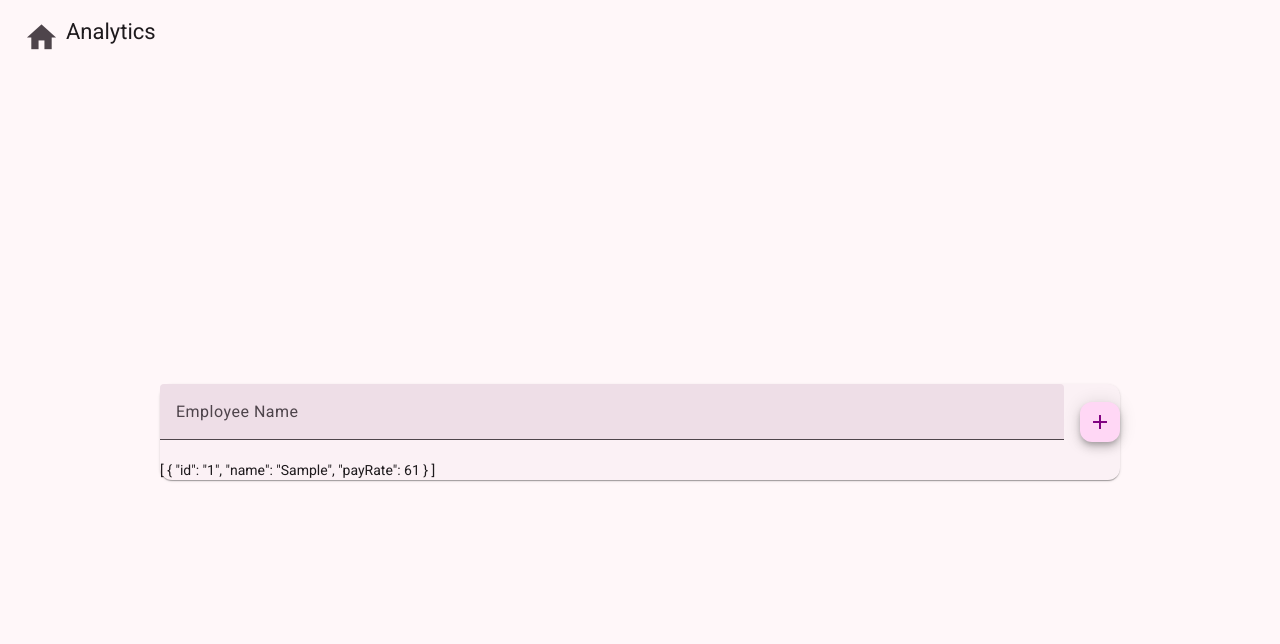
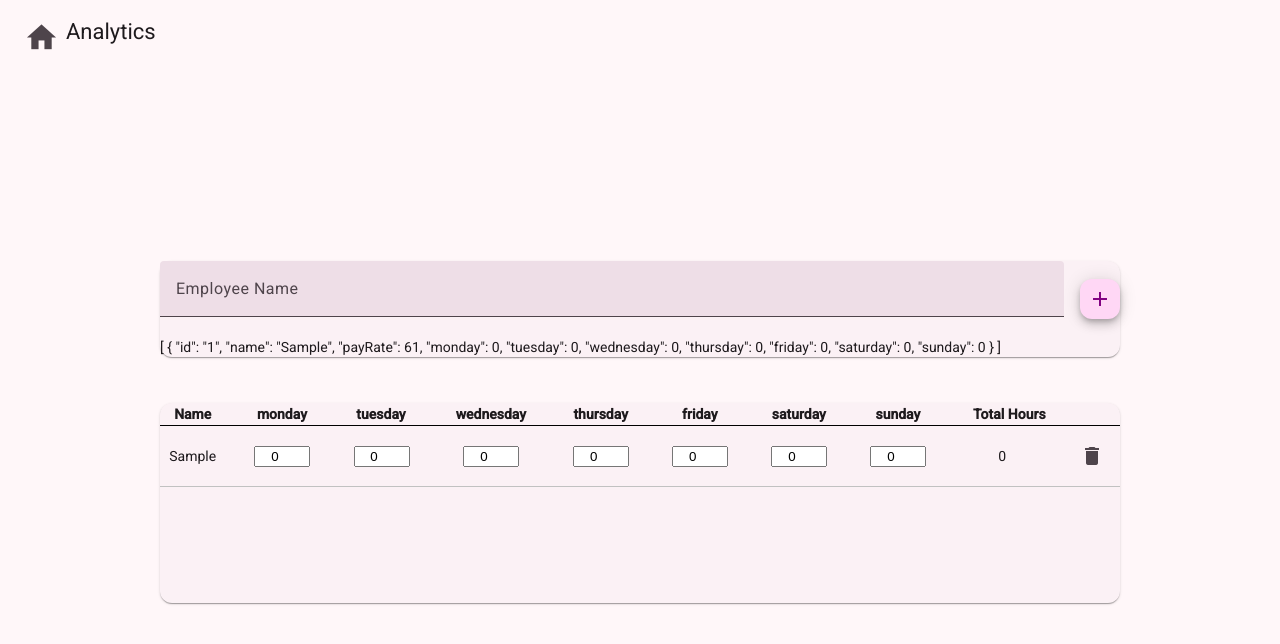
Before and after one commit to LimeFreezy98/Time-sheet, an Angular app: page /timesheet in a window 1280 px wide. Both pictures are taken after typing "Sample" into the empty fields and a click on the button "add". Shown: the top 644 px of the page. Built offline with nearby package versions, Linux system fonts and the light colour scheme.

Commit message:
complete unit 8

```diff
--- a/src/app/components/timesheet/timesheet.html
+++ b/src/app/components/timesheet/timesheet.html
@@ -27,5 +27,39 @@
         }
      </mat-card>
 
+
+     <mat-card class="hours">
+        <table>
+            <thead>
+                <th>Name</th>
+                @for (day of weekdays; track day) { <th>{{day}}</th>
+                }
+                <th>Total Hours</th>
+                <th></th>
+            </thead>
+            <tbody>
+                @for (employee of employees; track employee.id; let i = $index) {
+                    <tr [class.odd-row]="i % 2 !== 0"> <td>{{employee.name}}</td>
+                      @for (day of weekdays; track day) {
+                        <td>
+                          <input type="number"
+                                 [id]="day"
+                                 [(ngModel)]="employee[day]"
+                                 class="hours-input"
+                                 min="0" max="24">
+                        </td>
+                      }
+                      <td class="total-cell">{{getTotalHours(employee)}}</td>
+                      <td>
+                        <button mat-icon-button (click)="deleteEmployee(i)">
+                            <mat-icon>delete</mat-icon>
+                        </button>
+                    </td>
+                 </tr>
+                  }
+                </tbody>
+            </table>
+    </mat-card>
+
     </div>
   </div>
--- a/src/app/components/timesheet/timesheet.scss
+++ b/src/app/components/timesheet/timesheet.scss
@@ -28,3 +28,25 @@
   .add-employee-row button[mat-mini-fab] {
     margin-left: 8px;
   }
+
+  mat-form-field {
+    width: calc(100% - 40px);
+}
+
+.hours {
+    min-height: 200px;
+    margin-top: 30px;
+    display: flex;
+    flex-direction: column;
+    justify-content: space-between;
+}
+
+.hours-input {
+    max-width: 75px;
+    margin-left: 15px;
+    text-align: center;
+}
+
+.total-cell {
+    text-align: center;
+}
--- a/src/app/components/timesheet/timesheet.ts
+++ b/src/app/components/timesheet/timesheet.ts
@@ -25,6 +25,8 @@
   employees: Employee[] = [];
   employeeId = 0;
 
+  weekdays: string[] = ['monday', 'tuesday', 'wednesday', 'thursday', 'friday', 'saturday', 'sunday'];
+
   constructor(
     private departmentsService: DepartmentsService,
     private route: ActivatedRoute
@@ -46,6 +48,13 @@
             departmentId: this.department?.id, // Note the use of the ? operator
             name: this.employeeNameFC.value,
             payRate: Math.floor(Math.random() * 50) + 50, // Assigns a random pay rate
+            monday: 0,
+            tuesday: 0,
+            wednesday: 0,
+            thursday: 0,
+            friday: 0,
+            saturday: 0,
+            sunday: 0
         });
 
         // Clear the input field after successful submission
@@ -68,4 +77,15 @@
         return error; // Returns {duplicate: true} on failure, or null on success
     };
   }
+
+  getTotalHours(employee: Employee): number {
+    return employee.monday + employee.tuesday + employee.wednesday
+        + employee.thursday + employee.friday + employee.saturday + employee.sunday;
 }
+
+deleteEmployee(index: number): void {
+  this.employees.splice(index, 1);
+}
+
+
+}
--- a/src/app/modules/material-module.ts
+++ b/src/app/modules/material-module.ts
@@ -1,6 +1,6 @@
 import { NgModule } from '@angular/core';
 import { CommonModule } from '@angular/common';
-import { ReactiveFormsModule } from '@angular/forms';
+import { ReactiveFormsModule, FormsModule } from '@angular/forms';
 
 import { MatToolbarModule } from '@angular/material/toolbar';
 import { MatButtonModule } from '@angular/material/button';
@@ -22,6 +22,7 @@
     MatInputModule,
     MatFormFieldModule,
     ReactiveFormsModule,
+    FormsModule
   ],
   exports: [
     MatToolbarModule,
@@ -32,6 +33,7 @@
     MatInputModule,
     MatFormFieldModule,
     ReactiveFormsModule,
+    FormsModule
   ]
 })
 export class MaterialModule { }
--- a/src/styles.scss
+++ b/src/styles.scss
@@ -44,3 +44,26 @@
   justify-content: center;
   height: calc(100% - 64px);
 }
+
+table {
+  border-collapse: collapse; /* Ensures borders merge nicely */
+  width: 100%; /* Makes table take up the full card width */
+}
+
+th {
+  border-bottom: 1px solid black;
+
+  /* Styling to create space between columns */
+  &:not(:first-child) {
+      padding-left: 15px;
+  }
+}
+
+td {
+  text-align: center;
+  padding: 10px 0px;
+}
+
+tr td {
+  border-bottom: 1pt solid #C1C1C1; /* Adds light gray divider between rows */
+}
```
Also changed, not shown: src/app/interfaces/employee.ts (+11 -0 lines).
